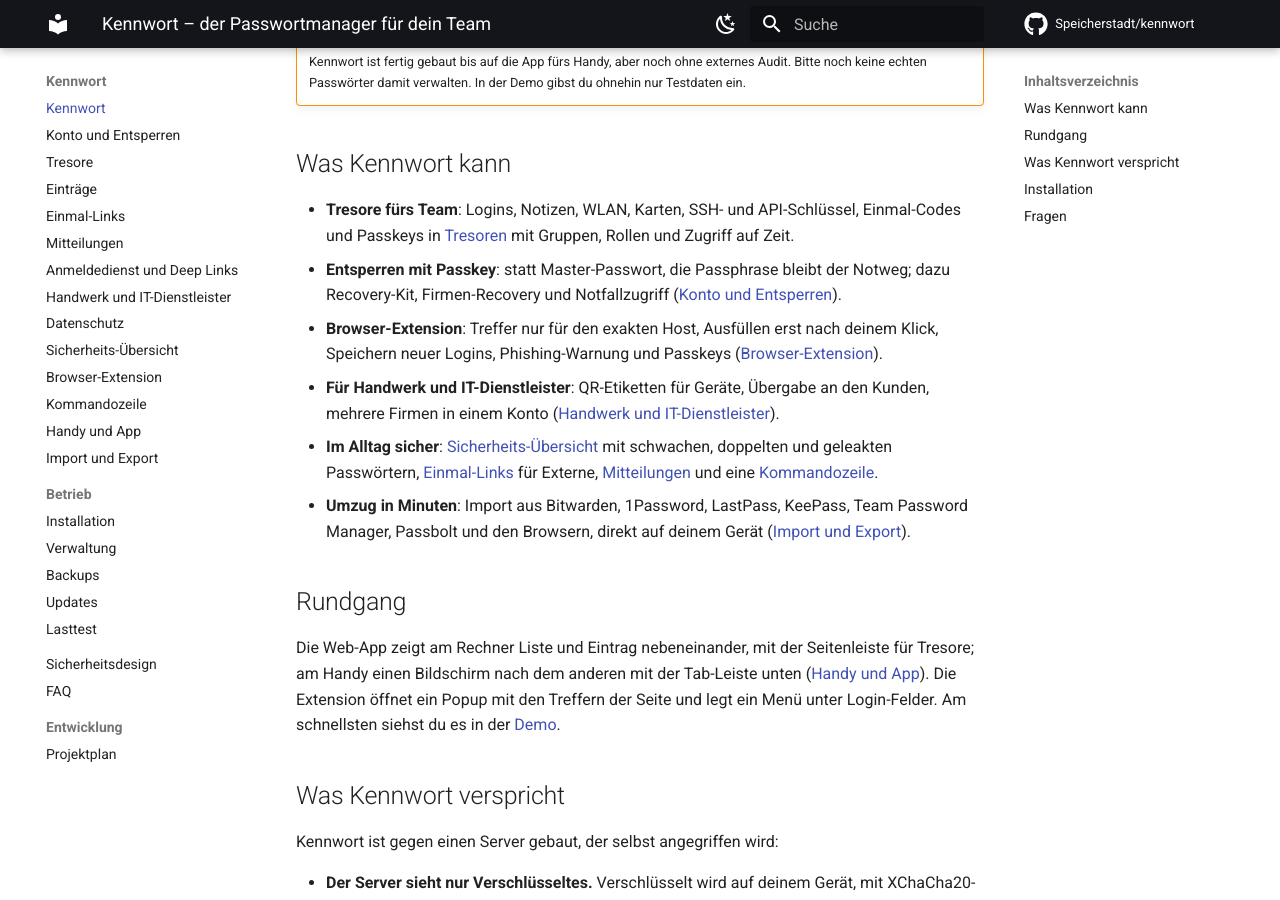
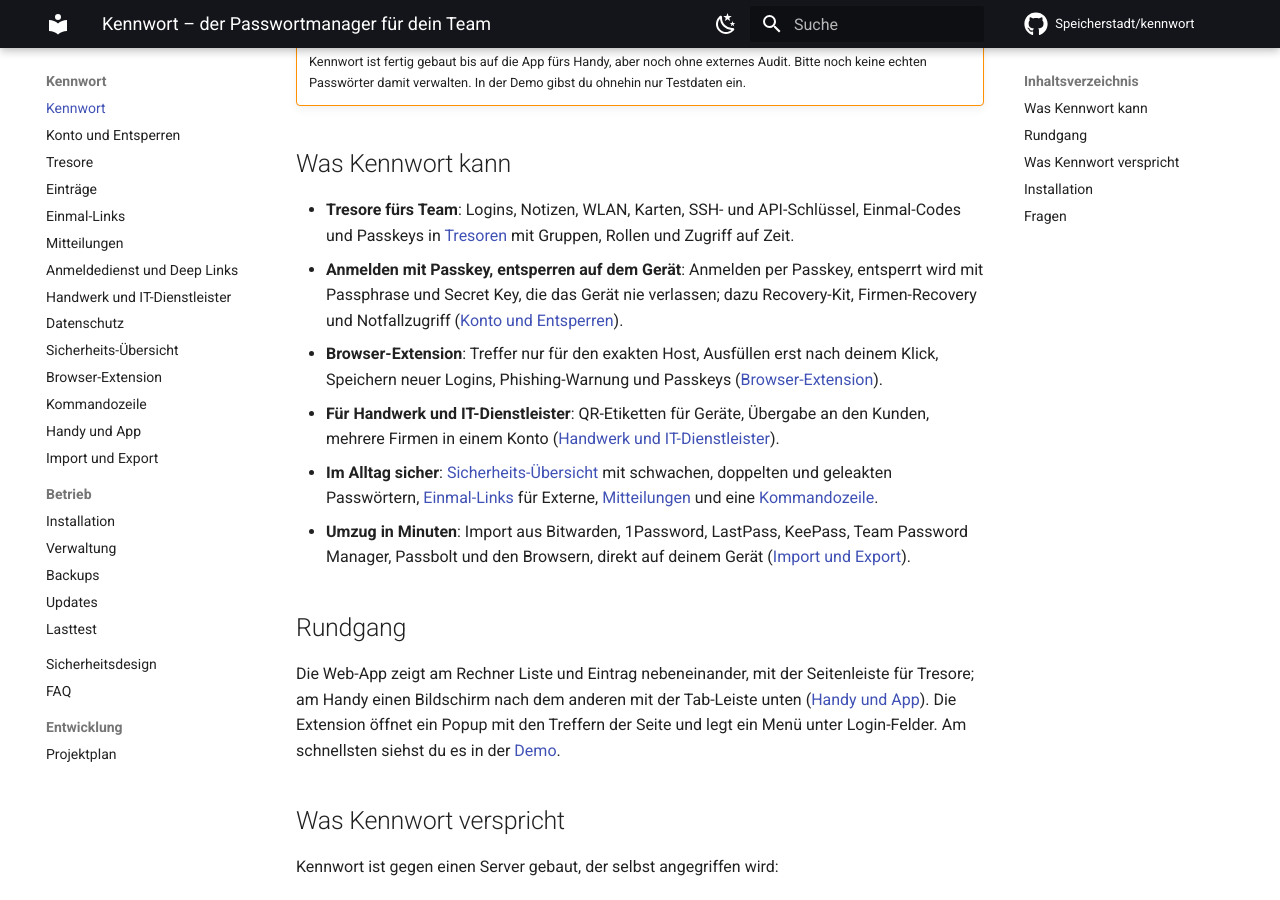
Before and after one commit to Speicherstadt/kennwort, an MkDocs documentation site: the page built from docs/index.md, in a window 1280 px wide and 900 px high, scrolled down 407 px. Built offline with MkDocs 1.6.1 and Material for MkDocs 9.7.7, drawn with Linux system fonts in a browser that asks for light colours; comment, search, counter and statistics services are not loaded.

Commit message:
K-704: Claim only passkey sign-in, not passkey unlock
Co-Authored-By: Claude Opus 5.5 <noreply@anthropic.com>
Claude-Session: https://claude.ai/code/session_01Y3rdfXnaqLdfwSre65bgwT

```diff
--- a/docs/index.md
+++ b/docs/index.md
@@ -24,7 +24,8 @@ Ende-zu-Ende-verschlüsselt, mit Post-Quanten-Schutz, Open Source und ohne Koste
 
 - **Tresore fürs Team**: Logins, Notizen, WLAN, Karten, SSH- und API-Schlüssel, Einmal-Codes und
   Passkeys in [Tresoren](tresore.md) mit Gruppen, Rollen und Zugriff auf Zeit.
-- **Entsperren mit Passkey**: statt Master-Passwort, die Passphrase bleibt der Notweg; dazu
+- **Anmelden mit Passkey, entsperren auf dem Gerät**: Anmelden per Passkey, entsperrt wird mit
+  Passphrase und Secret Key, die das Gerät nie verlassen; dazu
   Recovery-Kit, Firmen-Recovery und Notfallzugriff ([Konto und Entsperren](konto.md)).
 - **Browser-Extension**: Treffer nur für den exakten Host, Ausfüllen erst nach deinem Klick,
   Speichern neuer Logins, Phishing-Warnung und Passkeys ([Browser-Extension](extension.md)).
```
Also changed, not shown: README.md (+2 -2 lines).
